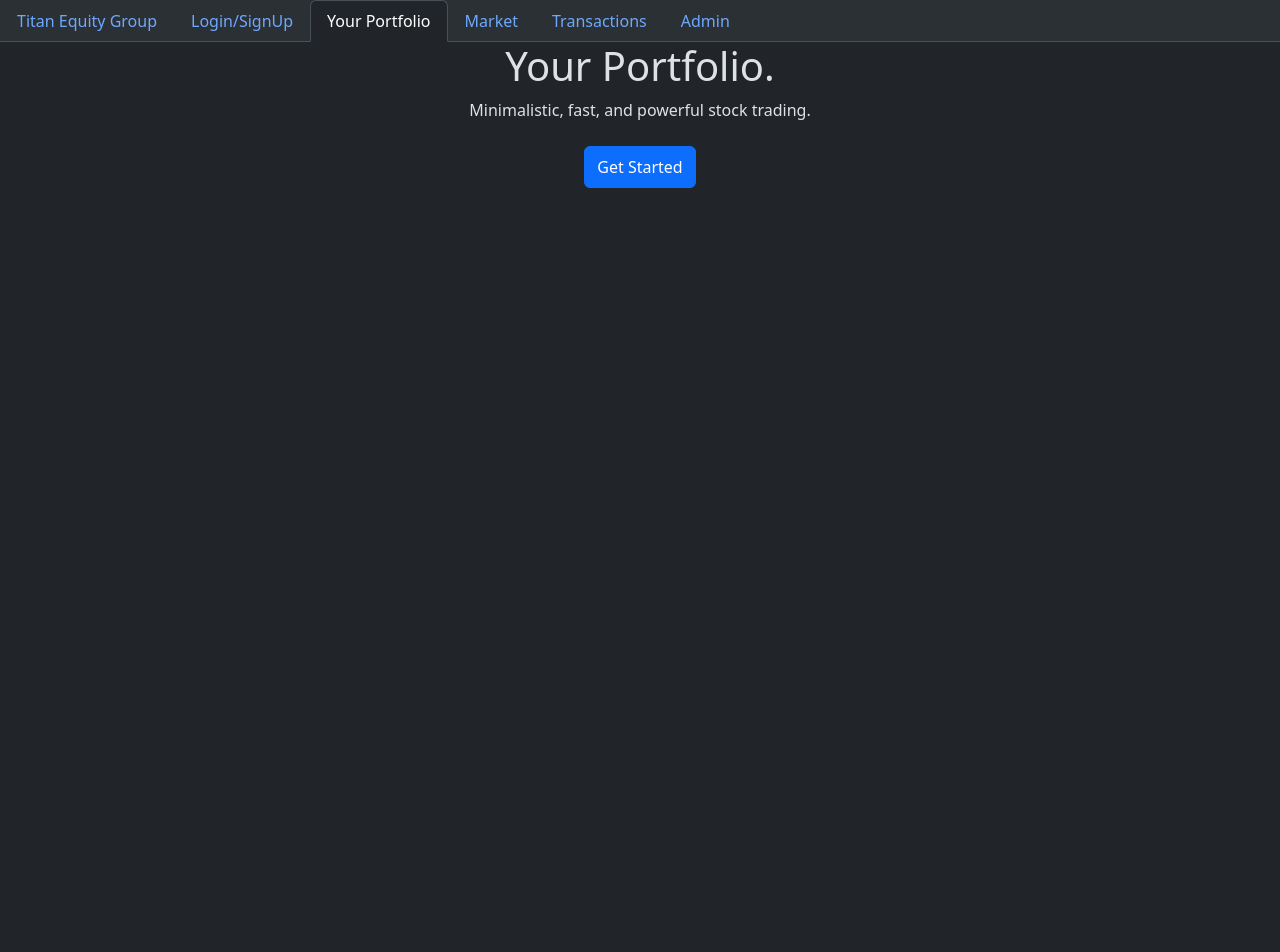
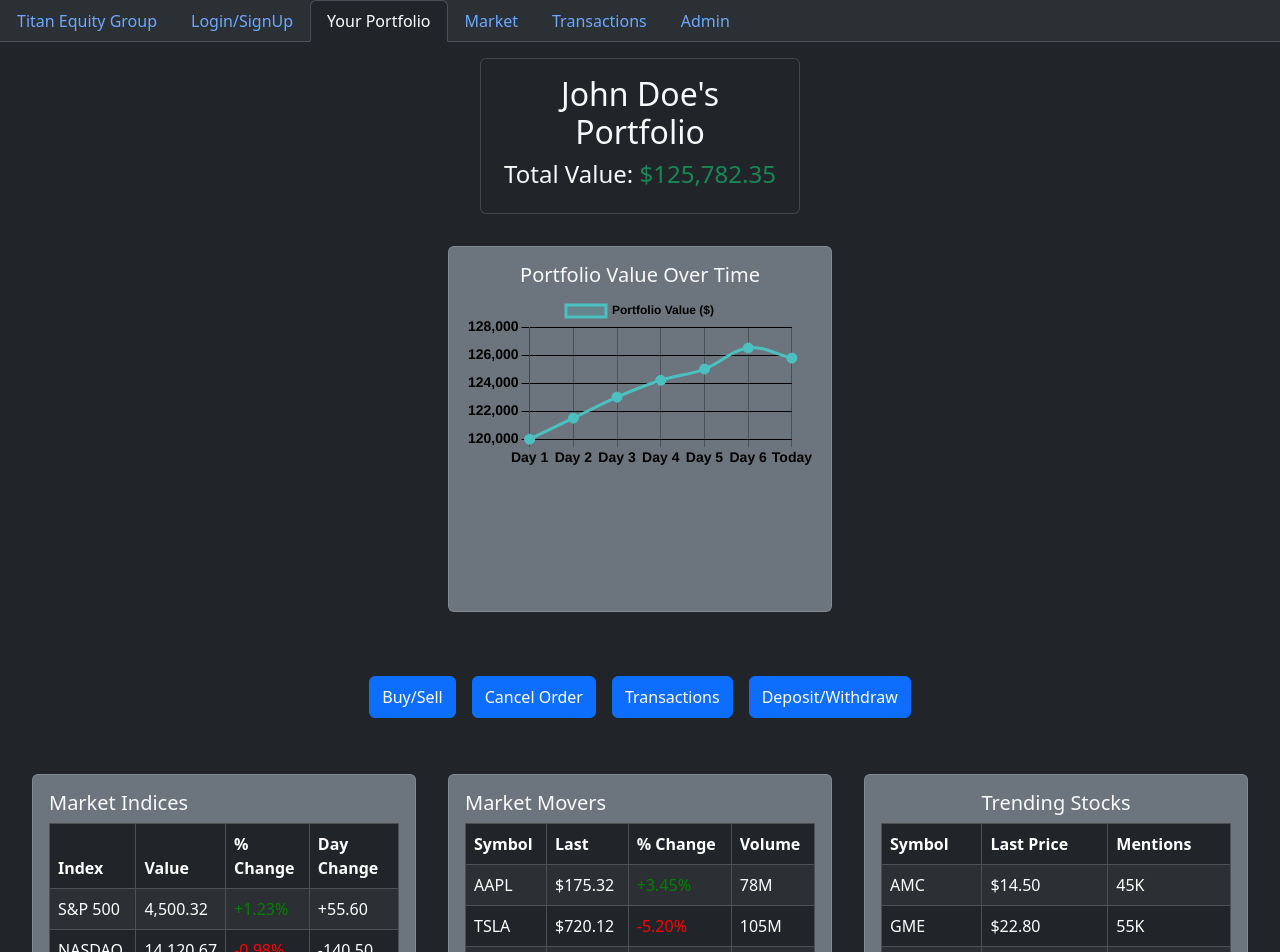
Before and after one commit to marscodeshere/TitanEquityGroup, a React (Create React App) app in the folder titanequityshared/: page /portfolio in a window 1280 px wide. Shown: the top 952 px of the page. Before the commit the page ends 800 px from the top, so only its background shows below. Built offline with nearby package versions, Linux system fonts and the light colour scheme.

Commit message:
Update Portfolio.js
Portfolio test.. missing auth.. but here the design was going with

```diff
--- a/titanequityshared/src/Portfolio.js
+++ b/titanequityshared/src/Portfolio.js
@@ -1,12 +1,194 @@
 import React from "react";
 import Button from "react-bootstrap/Button";
+import Table from "react-bootstrap/Table";
+import Card from "react-bootstrap/Card";
+import { Line } from "react-chartjs-2";
+import {
+  Chart as ChartJS,
+  LineElement,
+  CategoryScale,
+  LinearScale,
+  PointElement,
+  Tooltip,
+  Legend
+} from "chart.js";
+
+// Register required Chart.js components
+ChartJS.register(LineElement, CategoryScale, LinearScale, PointElement, Tooltip, Legend);
 
 export default function Portfolio() {
-    return (
-        <div className="text-center mb-8">
-            <h1 className="text-4xl font-bold mb-2">Your Portfolio.</h1>
-            <p className="text-gray-600 mb-4">Minimalistic, fast, and powerful stock trading.</p>
-            <Button className="px-6 py-2 text-lg">Get Started</Button>
+  const userName = "John Doe";
+  const totalPortfolioValue = "$125,782.35";
+
+  // Mock historical portfolio data (e.g., last 7 days)
+  const portfolioHistory = [120000, 121500, 123000, 124200, 125000, 126500, 125782];
+
+  // Graph Data
+  const data = {
+    labels: ["Day 1", "Day 2", "Day 3", "Day 4", "Day 5", "Day 6", "Today"], // X-axis labels
+    datasets: [
+      {
+        label: "Portfolio Value ($)",
+        data: portfolioHistory,
+        borderColor: "rgba(75,192,192,1)",
+        backgroundColor: "rgba(75,192,192,0.2)",
+        tension: 0.4, // Smooth curve
+        pointRadius: 5,
+        pointBackgroundColor: "rgba(75,192,192,1)"
+      }
+    ]
+  };
+
+// Graph Options
+const options = {
+  responsive: true,
+  plugins: {
+    legend: {
+      display: true,
+      labels: {
+        color: "#000000",
+        font: {
+          weight: "bold"
+        }
+      }
+    },
+    tooltip: { enabled: true }
+  },
+  scales: {
+    x: {
+      display: true,
+      ticks: {
+        color: "#000000",
+        font: {
+          weight: "bold",
+          size: 14
+        }
+      },
+      grid: {
+        color: "rgba(0,0,0,0.3)"
+      }
+    },
+    y: {
+      display: true,
+      ticks: {
+        color: "#000000",
+        font: {
+          weight: "bold",
+          size: 14
+        }
+      },
+      grid: {
+        color: "rgba(0,0,0.3)"
+      }
+    }
+  }
+};
+
+
+
+  return (
+    <div className="d-flex flex-column align-items-center">
+      {/* Portfolio Card */}
+      <Card className="m-3 p-3 bg-dark text-light" style={{ width: "25%" }}>
+        <div className="text-center">
+          <h2 className="font-bold">{userName}'s Portfolio</h2>
+          <h4>Total Value: <span className="text-success">{totalPortfolioValue}</span></h4>
         </div>
-    );
-  }
+      </Card>
+
+      {/* Portfolio Value Graph */}
+      <Card className="m-3 p-3 bg-secondary text-light d-flex justify-content-center" style={{ width: "30%" }}>
+        <h5 className="text-center">Portfolio Value Over Time</h5>
+        <div style={{ width: "100%", height: "300px" }}>
+          <Line data={data} options={options} />
+        </div>
+      </Card>
+
+      {/* Buttons for Navigation */}
+      <div className="d-flex justify-content-center gap-3 mt-4">
+        <Button className="px-6 py-2 text-lg my-4">Buy/Sell</Button>
+        <Button className="px-6 py-2 text-lg my-4">Cancel Order</Button>
+        <Button className="px-6 py-2 text-lg my-4">Transactions</Button>
+        <Button className="px-6 py-2 text-lg my-4">Deposit/Withdraw</Button>
+      </div>
+
+      {/* Stock and Market Data */}
+      <div className="d-flex justify-content-center flex-wrap gap-3 mt-4 w-100">
+        {/* Market Indices */}
+        <Card className="m-2 p-3 bg-secondary text-light" style={{ width: "30%" }}>
+          <h5>Market Indices</h5>
+          <Table striped bordered hover variant="dark">
+            <thead>
+              <tr><th>Index</th><th>Value</th><th>% Change</th><th>Day Change</th></tr>
+            </thead>
+            <tbody>
+              {[
+                { name: "S&P 500", value: "4,500.32", change: "+1.23%", dayChange: "+55.60" },
+                { name: "NASDAQ", value: "14,120.67", change: "-0.98%", dayChange: "-140.50" },
+                { name: "Dow Jones", value: "35,200.12", change: "+0.45%", dayChange: "+180.22" }
+              ].map((index) => (
+                <tr key={index.name}>
+                  <td>{index.name}</td>
+                  <td>{index.value}</td>
+                  <td style={{ color: index.change.includes("-") ? "red" : "green" }}>{index.change}</td>
+                  <td>{index.dayChange}</td>
+                </tr>
+              ))}
+            </tbody>
+          </Table>
+        </Card>
+
+        {/* Market Movers */}
+        <Card className="m-2 p-3 bg-secondary text-light" style={{ width: "30%" }}>
+          <h5>Market Movers</h5>
+          <Table striped bordered hover variant="dark">
+            <thead>
+              <tr><th>Symbol</th><th>Last</th><th>% Change</th><th>Volume</th></tr>
+            </thead>
+            <tbody>
+              {[
+                { symbol: "AAPL", last: "$175.32", change: "+3.45%", volume: "78M" },
+                { symbol: "TSLA", last: "$720.12", change: "-5.20%", volume: "105M" },
+                { symbol: "NVDA", last: "$498.80", change: "+2.12%", volume: "92M" }
+              ].map((mover) => (
+                <tr key={mover.symbol}>
+                  <td>{mover.symbol}</td>
+                  <td>{mover.last}</td>
+                  <td style={{ color: mover.change.includes("-") ? "red" : "green" }}>{mover.change}</td>
+                  <td>{mover.volume}</td>
+                </tr>
+              ))}
+            </tbody>
+          </Table>
+        </Card>
+
+        {/* Trending Stocks */}
+        <Card className="m-2 p-3 bg-secondary text-light" style={{ width: "30%" }}>
+          <h5 className="text-center">Trending Stocks</h5>
+          <Table striped bordered hover variant="dark">
+            <thead>
+              <tr>
+                <th>Symbol</th>
+                <th>Last Price</th>
+                <th>Mentions</th>
+              </tr>
+            </thead>
+            <tbody>
+              {[
+                { symbol: "AMC", last: "$14.50", mentions: "45K" },
+                { symbol: "GME", last: "$22.80", mentions: "55K" },
+                { symbol: "TSLA", last: "$720.12", mentions: "60K" }
+              ].map((stock) => (
+                <tr key={stock.symbol}>
+                  <td>{stock.symbol}</td>
+                  <td>{stock.last}</td>
+                  <td>{stock.mentions}</td>
+                </tr>
+              ))}
+            </tbody>
+          </Table>
+        </Card>
+      </div>
+    </div>
+  );
+}
```
